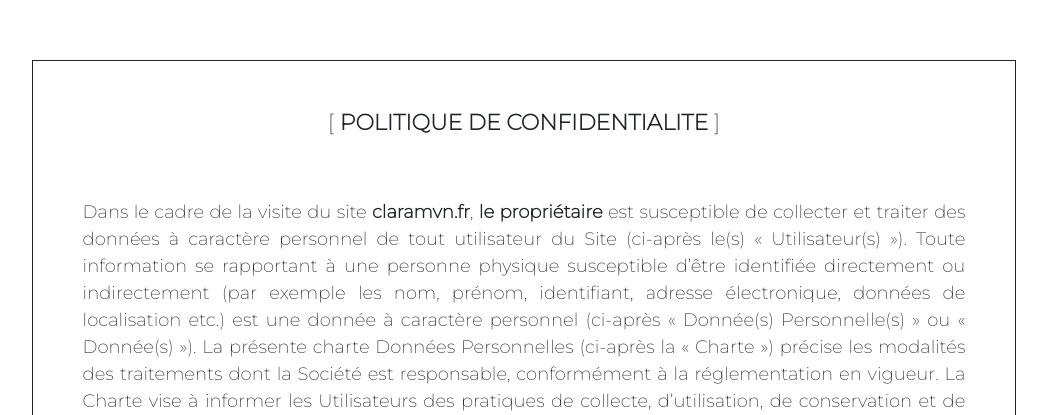
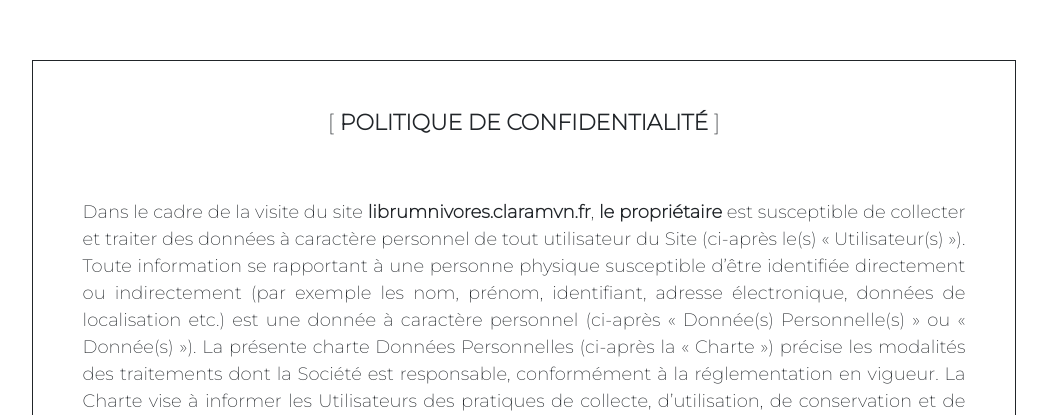
Before and after one commit to claramvn/librumnivores, a PHP site: template App/View/policy.php in a window 1280 px wide. Shown: the part 254-669 px from the top of the page, without its empty margins (116-1163 px from the left). Run offline with PHP 8.4, Linux system fonts and the light colour scheme; the template is opened without the code that fills it, so the values that code supplies are empty; some web fonts are replaced.

Commit message:
corrections link

```diff
--- a/App/View/policy.php
+++ b/App/View/policy.php
@@ -12,9 +12,9 @@ $title = 'Politique de confidentialité';
 
     <!-- BLOCK PRIVACY POLICY -->
     <div id="privacyPolicy">
-        <h1>[ <strong>POLITIQUE DE CONFIDENTIALITE</strong> ]</h1><br /><br />
+        <h1>[ <strong>POLITIQUE DE CONFIDENTIALITÉ</strong> ]</h1><br /><br />
 
-        <p>Dans le cadre de la visite du site <strong>claramvn.fr</strong>, <strong>le propriétaire</strong> est
+        <p>Dans le cadre de la visite du site <strong>librumnivores.claramvn.fr</strong>, <strong>le propriétaire</strong> est
             susceptible
             de collecter et traiter des données à caractère personnel de tout
             utilisateur du Site (ci-après le(s) « Utilisateur(s) »). Toute information se rapportant à une personne
```
